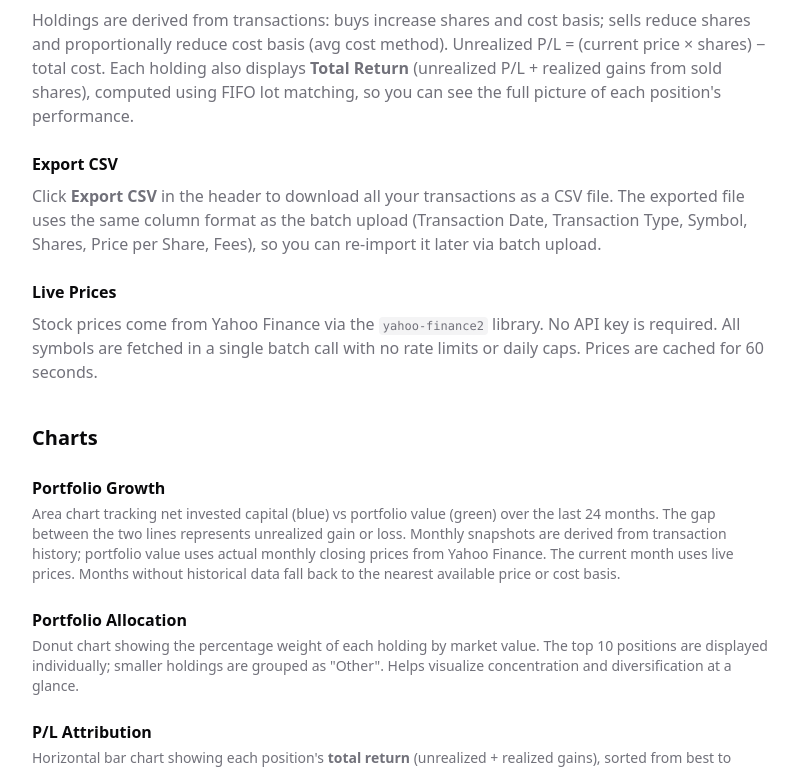
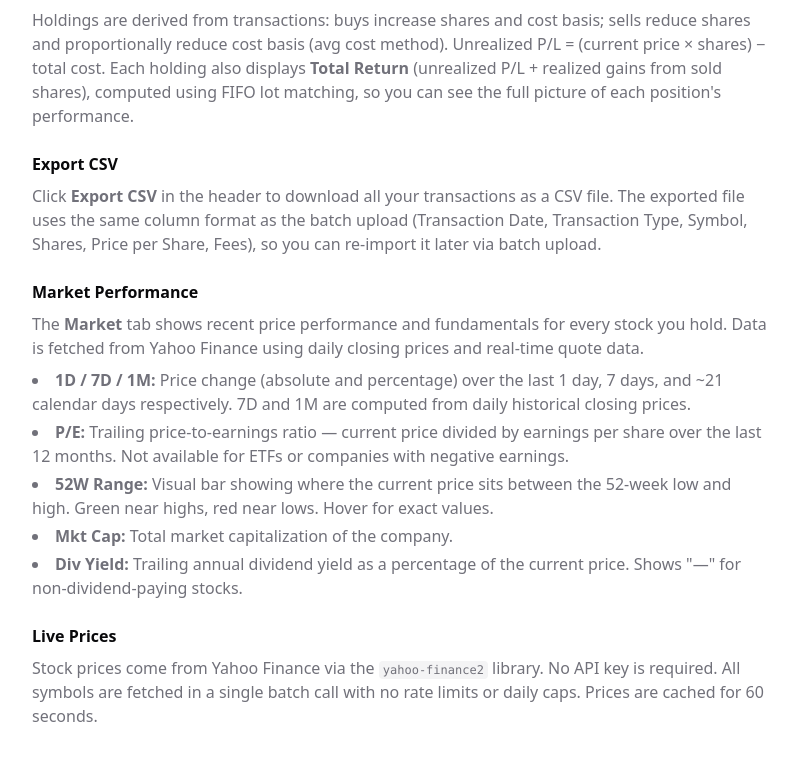
Before and after one commit to Paramboia/OpenStocky, a Next.js app: page /help in a window 1280 px wide. Shown: the part 597-1367 px from the top of the page, without its empty margins (240-1038 px from the left). Built offline with nearby package versions, Linux system fonts and the light colour scheme; no server answers.

Commit message:
"Avg Cost" shown in the table is the average across all historical buys, not the actual cost of the shares you still hold

```diff
--- a/app/help/page.tsx
+++ b/app/help/page.tsx
@@ -76,6 +76,28 @@ export default function HelpPage() {
         <p className="mt-2 text-muted-foreground">
           Click <strong>Export CSV</strong> in the header to download all your transactions as a CSV file. The exported file uses the same column format as the batch upload (Transaction Date, Transaction Type, Symbol, Shares, Price per Share, Fees), so you can re-import it later via batch upload.
         </p>
+
+        <h3 className="mt-6 text-base font-semibold text-foreground">Market Performance</h3>
+        <p className="mt-2 text-muted-foreground">
+          The <strong>Market</strong> tab shows recent price performance and fundamentals for every stock you hold. Data is fetched from Yahoo Finance using daily closing prices and real-time quote data.
+        </p>
+        <ul className="mt-2 list-disc list-inside space-y-1 text-muted-foreground">
+          <li>
+            <strong>1D / 7D / 1M:</strong> Price change (absolute and percentage) over the last 1 day, 7 days, and ~21 calendar days respectively. 7D and 1M are computed from daily historical closing prices.
+          </li>
+          <li>
+            <strong>P/E:</strong> Trailing price-to-earnings ratio — current price divided by earnings per share over the last 12 months. Not available for ETFs or companies with negative earnings.
+          </li>
+          <li>
+            <strong>52W Range:</strong> Visual bar showing where the current price sits between the 52-week low and high. Green near highs, red near lows. Hover for exact values.
+          </li>
+          <li>
+            <strong>Mkt Cap:</strong> Total market capitalization of the company.
+          </li>
+          <li>
+            <strong>Div Yield:</strong> Trailing annual dividend yield as a percentage of the current price. Shows &quot;—&quot; for non-dividend-paying stocks.
+          </li>
+        </ul>
 
         <h3 className="mt-6 text-base font-semibold text-foreground">Live Prices</h3>
         <p className="mt-2 text-muted-foreground">
--- a/components/portfolio/market-performance-table.tsx
+++ b/components/portfolio/market-performance-table.tsx
@@ -66,10 +66,10 @@ function ChangeCell({ change, changePercent }: { change: number | null; changePe
   return (
     <div className="flex flex-col items-end gap-0.5">
       <span className={`font-medium ${positive ? "text-primary" : "text-destructive"}`}>
-        {positive ? "+" : ""}${change.toFixed(2)}
+        {positive ? "+" : ""}{changePercent.toFixed(2)}%
       </span>
       <span className={`text-xs ${positive ? "text-primary/70" : "text-destructive/70"}`}>
-        {positive ? "+" : ""}{changePercent.toFixed(2)}%
+        {positive ? "+" : ""}${change.toFixed(2)}
       </span>
     </div>
   )
--- a/lib/portfolio-data.ts
+++ b/lib/portfolio-data.ts
@@ -93,18 +93,26 @@ export function calculateHoldings(
     if (value.shares > 0.01) {
       const currentPrice = prices[symbol] || 0
       const currentValue = value.shares * currentPrice
-      const gainLoss = currentValue - value.totalCost
-      const gainLossPercent = value.totalCost > 0 ? (gainLoss / value.totalCost) * 100 : 0
+
+      // Compute cost basis from remaining FIFO lots — this reflects
+      // the actual cost of the shares still held, not the blended
+      // average across all historical buys.
+      const remainingLots = fifoLots.get(symbol) || []
+      const fifoCost = remainingLots.reduce((sum, lot) => sum + lot.shares * lot.costPerShare, 0)
+      const totalCost = fifoCost > 0 ? fifoCost : value.totalCost
+
+      const gainLoss = currentValue - totalCost
+      const gainLossPercent = totalCost > 0 ? (gainLoss / totalCost) * 100 : 0
       const realizedGainLoss = realizedMap.get(symbol) || 0
       const totalReturn = gainLoss + realizedGainLoss
-      const totalBuyCost = totalBuyCostMap.get(symbol) || value.totalCost
+      const totalBuyCost = totalBuyCostMap.get(symbol) || totalCost
       const totalReturnPercent = totalBuyCost > 0 ? (totalReturn / totalBuyCost) * 100 : 0
 
       holdings.push({
         symbol,
         shares: value.shares,
-        avgCost: value.totalCost / value.shares,
-        totalCost: value.totalCost,
+        avgCost: totalCost / value.shares,
+        totalCost,
         currentPrice,
         currentValue,
         gainLoss,
```
Also changed, not shown: 1 other file (tests, documents, lock files or other folders).
